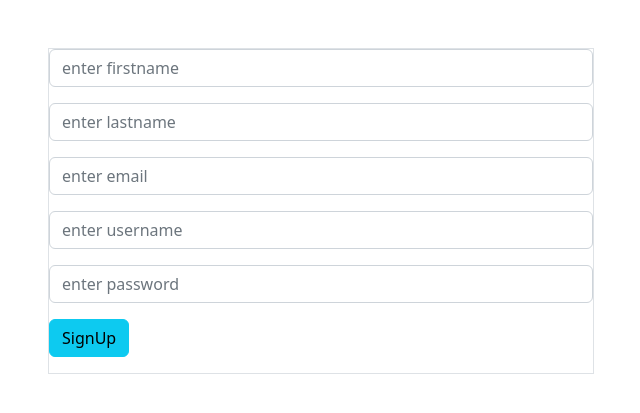
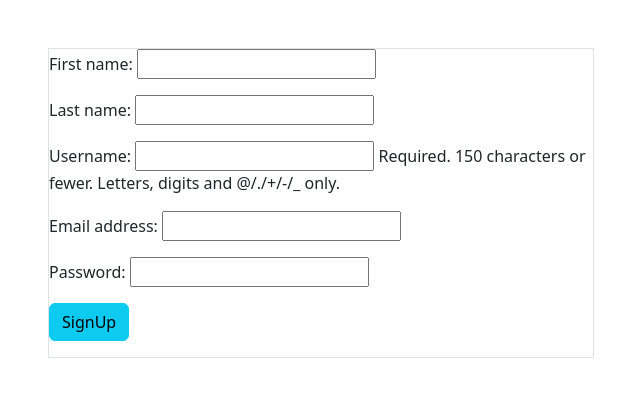
Before and after one commit to Vineesh199812/postapplication, a Django app: page /social/register in a window 1280 px wide. Shown: the top 413 px of the page, without its empty margins (319-959 px from the left). Run offline with Django 4.2, Linux system fonts and the light colour scheme.

Commit message:
modapp14-09-2022

```diff
--- /dev/null
+++ b/social/forms.py
@@ -0,0 +1,11 @@
+from django import forms
+from django.contrib.auth.models import User
+
+class RegistrationForm(forms.ModelForm):
+    class Meta:
+        model=User
+        fields=["first_name","last_name","username","email","password"]
+
+class LoginForm(forms.Form):
+    username=forms.CharField()
+    password=forms.CharField()
--- a/social/templates/registration.html
+++ b/social/templates/registration.html
@@ -14,21 +14,22 @@
         <div class="col-6">
             <form action="" class="border mt-5" method="post">
                 {%csrf_token%}
-                <div class="mb-3">
-                    <input type="text" name="firstname" placeholder="enter firstname" class="form-control">
-                </div>
-                <div class="mb-3">
-                    <input type="text" name="lastname" placeholder="enter lastname" class="form-control">
-                </div>
-                <div class="mb-3">
-                    <input type="emai" name="email" placeholder="enter email" class="form-control">
-                </div>
-                <div class="mb-3">
-                    <input type="text" name="username" placeholder="enter username" class="form-control">
-                </div>
-                <div class="mb-3">
-                    <input type="password" name="password" placeholder="enter password" class="form-control">
-                </div>
+                {{form.as_p}}
+<!--                <div class="mb-3">-->
+<!--                    <input type="text" name="firstname" placeholder="enter firstname" class="form-control">-->
+<!--                </div>-->
+<!--                <div class="mb-3">-->
+<!--                    <input type="text" name="lastname" placeholder="enter lastname" class="form-control">-->
+<!--                </div>-->
+<!--                <div class="mb-3">-->
+<!--                    <input type="emai" name="email" placeholder="enter email" class="form-control">-->
+<!--                </div>-->
+<!--                <div class="mb-3">-->
+<!--                    <input type="text" name="username" placeholder="enter username" class="form-control">-->
+<!--                </div>-->
+<!--                <div class="mb-3">-->
+<!--                    <input type="password" name="password" placeholder="enter password" class="form-control">-->
+<!--                </div>-->
                 <div class="mb-3">
                     <button type="submit" class="btn btn-info">SignUp</button>
                 </div>
--- a/social/urls.py
+++ b/social/urls.py
@@ -2,8 +2,8 @@ from django.urls import path
 from social import views
 
 urlpatterns=[
-    path("login",views.LoginView.as_view()),
-    path("register",views.RegisterView.as_view())
+    path("login",views.LoginView.as_view(),name="signin"),
+    path("register",views.RegisterView.as_view(),name="signup")
 ]
 
 
--- a/social/views.py
+++ b/social/views.py
@@ -1,5 +1,7 @@
-from django.shortcuts import render
+from django.shortcuts import render,redirect
 from django.views.generic import View
+from social import forms
+from django.contrib.auth.models import User
 # Create your views here.
 
 # localhost:8000/social.com/login
@@ -7,7 +9,8 @@ from django.views.generic import View
 class LoginView(View):
 
     def get(self,request,*args,**kwargs):
-        return render(request,"login.html")
+        form=forms.LoginForm()
+        return render(request,"login.html",{"form":form})
     def post(self,request,*args,**kwargs):
         print(request.POST)
         return render(request, "login.html")
@@ -16,7 +19,12 @@ class LoginView(View):
 class RegisterView(View):
 
     def get(self,request,*args,**kwargs):
-        return render(request,"registration.html")
+        form=forms.RegistrationForm()
+        return render(request,"registration.html",{"form":form})
     def post(self,request,*args,**kwargs):
-        print(request.POST)
+        form=forms.RegistrationForm(request.POST)
+        if form.is_valid():
+            User.objects.create_user(**form.cleaned_data)
+            return redirect("signin")
+
         return render(request, "registration.html")
```
Also changed, not shown: social/templates/login.html (+7 -6 lines), db.sqlite3.
